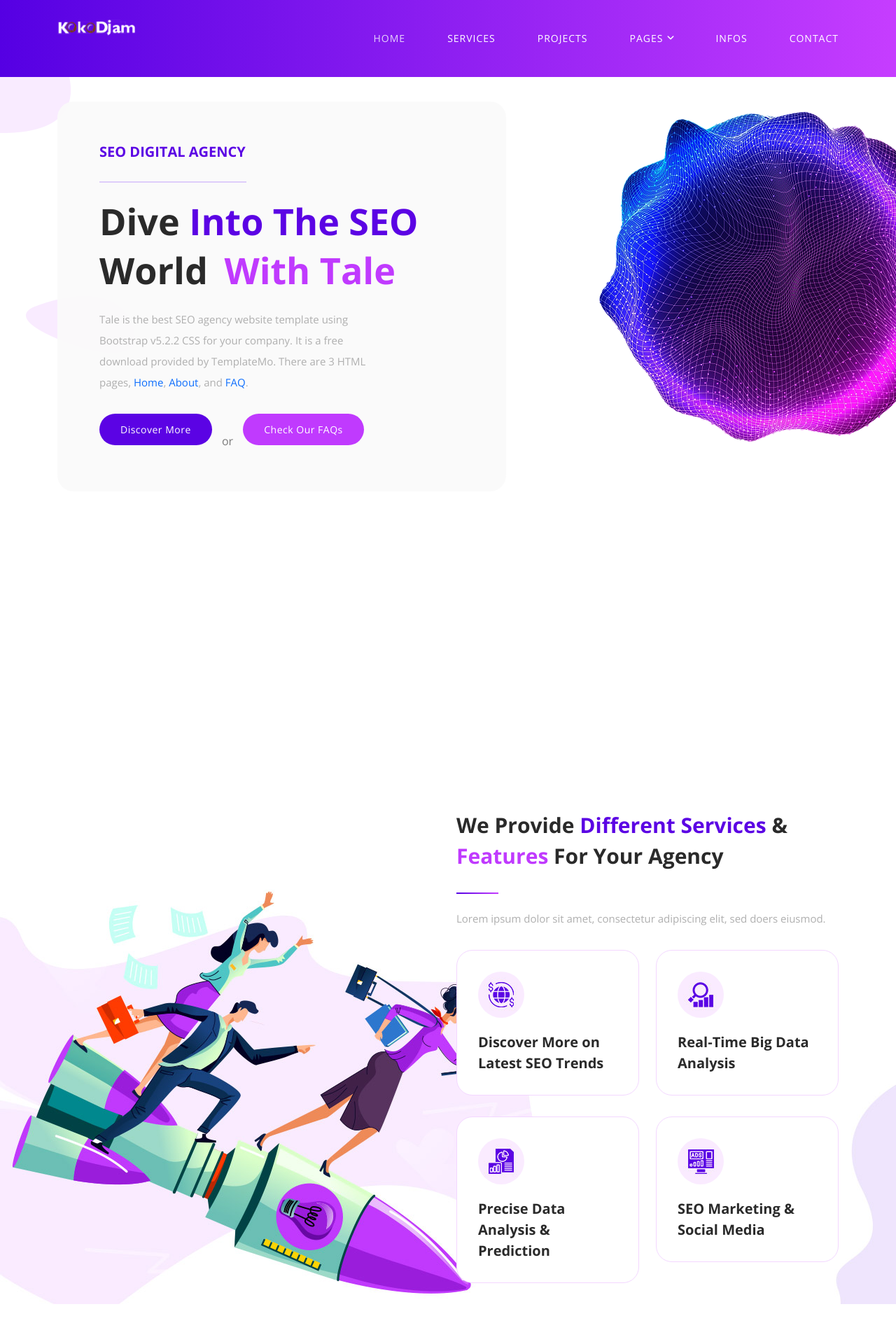
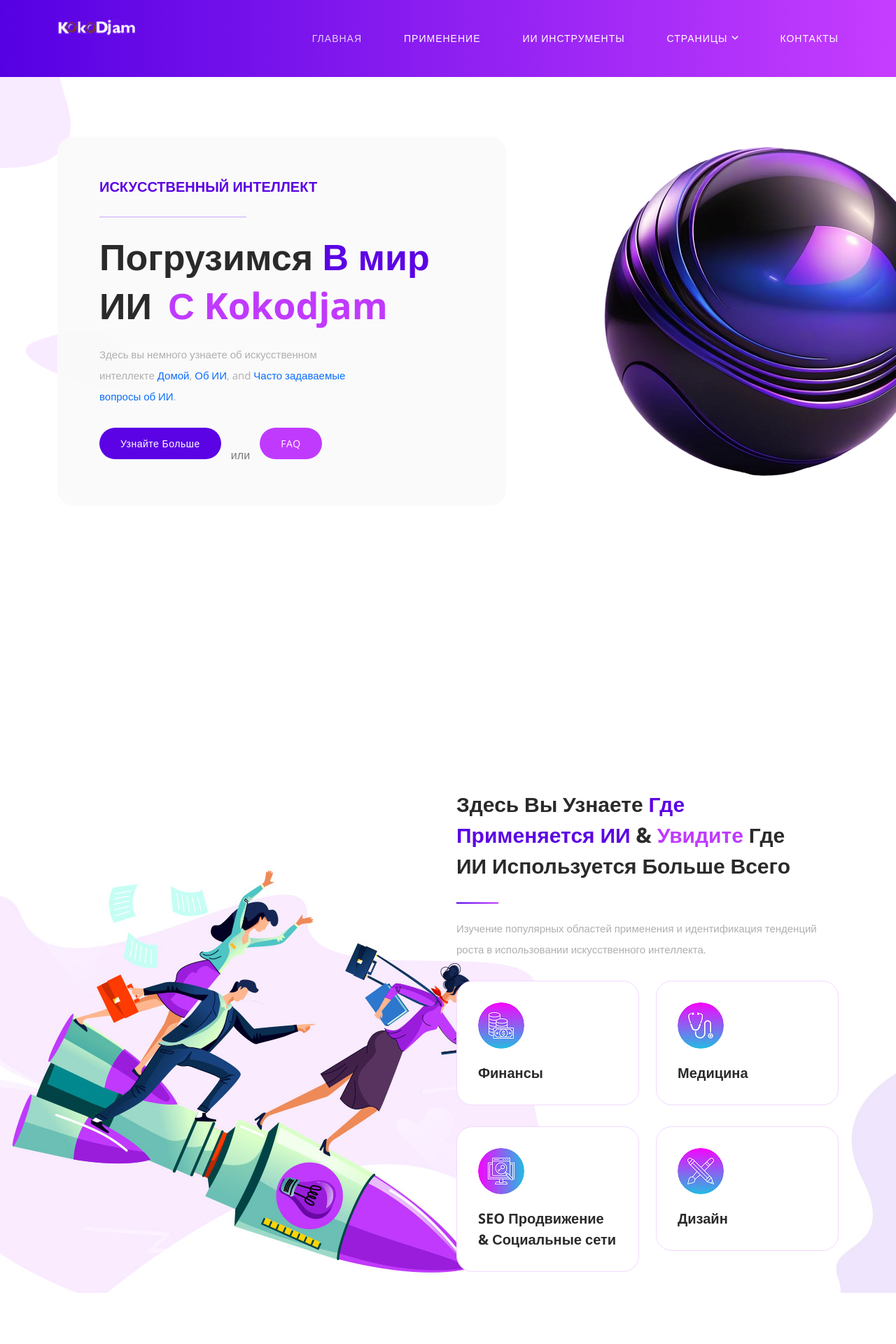
Before and after one commit to 27Kokos/competition, a PHP site: page / in a window 1280 px wide; the page is wider, and only the part inside the window is pictured. Shown: the top 1920 px of that part at 70% size. Run offline with PHP 8.4, Linux system fonts and the light colour scheme.

Commit message:
header ready and some basic inf in index.html

```diff
--- a/Kok/assets/css/templatemo-tale-seo-agency.css
+++ b/Kok/assets/css/templatemo-tale-seo-agency.css
@@ -825,17 +825,18 @@
 .main-banner {
   position: relative;
   padding: 295px 0px 185px 0px;
-  bottom: 150px;
-}
+  bottom: 100px;
+}
+
 
 .main-banner:after {
-  content: url(../images/12235_pixian_ai.png);
+  content: url(../images/b9cd5e23-6f01-4471-89d3-9a7c976b4660-1_pixian_ai.png);
   top: 250px;
   right: 0px;
   left: 800px;
   position: absolute;
-  width: 1000px;
-  height: 1000px;
+  width: 200px;
+  height: 200px;
   z-index: -1;
 }
 
--- a/Kok/index.html
+++ b/Kok/index.html
@@ -8,10 +8,16 @@
 
     <link href="https://fonts.googleapis.com/css2?family=Open+Sans:wght@300;400;500;600;700;800&display=swap" rel="stylesheet">
 
-    <title>Tale SEO Agency CSS Template by TemplateMo website</title>
+    <title>Kokodjam</title>
 
     <!-- Bootstrap core CSS -->
     <link href="vendor/bootstrap/css/bootstrap.min.css" rel="stylesheet">
+
+    <!--Icons-->
+    <link rel="apple-touch-icon" sizes="180x180" href="/Kok/assets/images/apple-touch-icon.png">
+    <link rel="icon" type="image/png" sizes="32x32" href="/Kok/assets/images/favicon-32x32.png">
+    <link rel="icon" type="image/png" sizes="16x16" href="/Kok/assets/images/favicon-16x16.png">
+    <link rel="manifest" href="/Kok/assets/images/site.webmanifest">
 
 
     <!-- Additional CSS Files -->
@@ -22,9 +28,6 @@
     <link rel="stylesheet"href="https://unpkg.com/swiper@7/swiper-bundle.min.css"/>
 <!--
 
-TemplateMo 582 Tale SEO Agency
-
-https://templatemo.com/tm-582-tale-seo-agency
 
 -->
   </head>
@@ -59,18 +62,17 @@
                     <!-- ***** Logo End ***** -->
                     <!-- ***** Menu Start ***** -->
                     <ul class="nav">
-                      <li class="scroll-to-section"><a href="#top" class="active">Home</a></li>
-                      <li class="scroll-to-section"><a href="#services">Services</a></li>
-                      <li class="scroll-to-section"><a href="#projects">Projects</a></li>
+                      <li class="scroll-to-section"><a href="#top" class="active">Главная</a></li>
+                      <li class="scroll-to-section"><a href="#services">Применение</a></li>
+                      <li class="scroll-to-section"><a href="#projects">ИИ Инструменты</a></li>
                       <li class="has-sub">
-                          <a href="javascript:void(0)">Pages</a>
+                          <a href="javascript:void(0)">Страницы</a>
                           <ul class="sub-menu">
-                              <li><a href="about.html">About Us</a></li>
-                              <li><a href="faqs.html">FAQs</a></li>
+                              <li><a href="about.html">Об ИИ</a></li>
+                              <li><a href="faqs.html">FAQ</a></li>
                           </ul>
                       </li>
-                      <li class="scroll-to-section"><a href="#infos">Infos</a></li>
-                      <li class="scroll-to-section"><a href="#contact">Contact</a></li>
+                      <li class="scroll-to-section"><a href="#contact">Контакты</a></li>
                   </ul>
                     <a class='menu-trigger'>
                         <span>Menu</span>
@@ -88,13 +90,13 @@
       <div class="row">
         <div class="col-lg-7">
           <div class="caption header-text">
-            <h6>SEO DIGITAL AGENCY</h6>
+            <h6>ИСКУССТВЕННЫЙ ИНТЕЛЛЕКТ</h6>
             <div class="line-dec"></div>
-            <h4>Dive <em>Into The SEO</em> World <span>With Tale</span></h4>
-            <p>Tale is the best SEO agency website template using Bootstrap v5.2.2 CSS for your company. It is a free download provided by TemplateMo. There are 3 HTML pages, <a href="index.html">Home</a>, <a href="about.html">About</a>, and <a href="faqs.html">FAQ</a>.</p>
-            <div class="main-button scroll-to-section"><a href="#services">Discover More</a></div>
-            <span>or</span>
-            <div class="second-button"><a href="faqs.html">Check our FAQs</a></div>
+            <h4>Погрузимся<em> В мир </em> ИИ <span>С Kokodjam</span></h4>
+            <p>Здесь вы немного узнаете об искусственном интеллекте <a href="index.html">Домой</a>, <a href="about.html">Об ИИ</a>, and <a href="faqs.html">Часто задаваемые вопросы об ИИ</a>.</p>
+            <div class="main-button scroll-to-section"><a href="#services">Узнайте больше</a></div>
+            <span>или</span>
+            <div class="second-button"><a href="faqs.html">FAQ</a></div>
           </div>
         </div>
       </div>
@@ -108,42 +110,91 @@
           <div class="row">
             <div class="col-lg-12">
               <div class="section-heading">
-                <h2>We Provide <em>Different Services</em> &amp;
-                  <span>Features</span> For Your Agency</h2>
+                <h2>Здесь вы узнаете <em>Где применяется ИИ</em> &amp;
+                  <span>Увидите</span> Где ИИ используется больше всего</h2>
                   <div class="line-dec"></div>
-                  <p>Lorem ipsum dolor sit amet, consectetur adipiscing elit, sed doers eiusmod.</p>
+                  <p>Изучение популярных областей применения и идентификация тенденций роста в использовании искусственного интеллекта.</p>
               </div>
             </div>
             <div class="col-lg-6 col-sm-6">
               <div class="service-item">
                 <div class="icon">
-                  <img src="assets/images/services-01.jpg" alt="discover SEO" class="templatemo-feature">
+                  <img src="assets/images/money_13909838.png" alt="discover SEO" class="templatemo-feature">
                 </div>
-                <h4>Discover More on Latest SEO Trends</h4>
+                <h4>Финансы</h4>
               </div>
             </div>
             <div class="col-lg-6 col-sm-6">
               <div class="service-item">
                 <div class="icon">
-                  <img src="assets/images/services-02.jpg" alt="data analysis" class="templatemo-feature">
+                  <img src="assets/images/phonendoscope_10737052.png" alt="data analysis" class="templatemo-feature">
                 </div>
-                <h4>Real-Time Big Data Analysis</h4>
+                <h4>Медицина</h4>
               </div>
             </div>
             <div class="col-lg-6 col-sm-6">
               <div class="service-item">
                 <div class="icon">
-                  <img src="assets/images/services-03.jpg" alt="precise data" class="templatemo-feature">
+                  <img src="assets/images/keywords_7204321.png" alt="precise data" class="templatemo-feature">
                 </div>
-                <h4>Precise Data Analysis &amp; Prediction</h4>
+                <h4>SEO Продвижение &amp; Социальные сети </h4>
               </div>
             </div>
             <div class="col-lg-6 col-sm-6">
               <div class="service-item">
                 <div class="icon">
-                  <img src="assets/images/services-04.jpg" alt="SEO marketing" class="templatemo-feature">
+                  <img src="assets/images/drawing-tool_10338915.png" alt="SEO marketing" class="templatemo-feature">
                 </div>
-                <h4>SEO Marketing &amp; Social Media</h4>
+                <h4>Дизайн</h4>
+              </div>
+            </div>
+          </div>
+        </div>
+      </div>
+    </div>
+  </div>
+
+  <div class="infos section" id="infos">
+    <div class="container">
+      <div class="row">
+        <div class="col-lg-12">
+          <div class="main-content">
+            <div class="row">
+              <div class="col-lg-6">
+                <div class="left-image">
+                  <img src="assets/images/left-infos.jpg" alt="">
+                </div>
+              </div>
+              <div class="col-lg-6">
+                <div class="section-heading">
+                  <h2>Статистика <em>Применение</em> ИИ <span>В различных сферах </span></h2>
+                  <div class="line-dec"></div>
+                  <p>Искусственный интеллект становится все более неотъемлемой частью нашей повседневной жизни,
+                    проникая в различные сферы деятельности и преобразуя их. От технологических инноваций до медицинских достижений,
+                    ИИ оказывает огромное влияние на развитие и совершенствование наших областей деятельности. Давайте рассмотрим,
+                    как именно распределены эти технологии в различных отраслях и какой вклад они вносят в современный мир."</p>
+                </div>
+                <div class="skills">
+                  <div class="skill-slide marketing">
+                    <div class="fill"></div>
+                    <h6>Финансы</h6>
+                    <span>15%</span>
+                  </div>
+                  <div class="skill-slide digital">
+                    <div class="fill"></div>
+                    <h6>Дизайн</h6>
+                    <span>5-7%</span>
+                  </div>
+                  <div class="skill-slide media">
+                    <div class="fill"></div>
+                    <h6>Медицина</h6>
+                    <span>25%</span>
+                  </div>
+                </div>
+                <p class="more-info">Проценты указывают на приблизительное распределение использования искусственного интеллекта в различных отраслях.
+                  Например, 25% в медицине и здравоохранении — в медицинских приложениях и технологиях здравоохранения означает,
+                  что около 25% всех приложений искусственного интеллекта применяются именно в этой сфере, . Такое распределение помогает
+                  оценить, где искусственный интеллект имеет наибольший вклад и какие отрасли имеют потенциал для дальнейшего развития в этой области.</p>
               </div>
             </div>
           </div>
@@ -157,7 +208,7 @@
       <div class="row">
         <div class="col-lg-6">
           <div class="section-heading">
-            <h2>Discover Our <em>Work</em> &amp; <span>Projects</span></h2>
+            <h2>Популярные <em>ИИ</em> <span>Инструменты</span></h2>
             <div class="line-dec"></div>
             <p>Lorem ipsum dolor sit amet, consectetur adipiscing elit, sed doers eiusmod.</p>
           </div>
@@ -208,49 +259,6 @@
               <div class="down-content">
                 <h4>Mobile Friendly Website Layouts</h4>
                 <a href="#"><i class="fa fa-link"></i></a>
-              </div>
-            </div>
-          </div>
-        </div>
-      </div>
-    </div>
-  </div>
-
-  <div class="infos section" id="infos">
-    <div class="container">
-      <div class="row">
-        <div class="col-lg-12">
-          <div class="main-content">
-            <div class="row">
-              <div class="col-lg-6">
-                <div class="left-image">
-                  <img src="assets/images/left-infos.jpg" alt="">
-                </div>
-              </div>
-              <div class="col-lg-6">
-                <div class="section-heading">
-                  <h2>More <em>About Us</em> &amp; What <span>We Offer</span></h2>
-                  <div class="line-dec"></div>
-                  <p>You are free to use this template for any purpose. You are not allowed to redistribute the downloadable ZIP file of Tale SEO Template on any other template website. Please contact us. Thank you.</p>
-                </div>
-                <div class="skills">
-                  <div class="skill-slide marketing">
-                    <div class="fill"></div>
-                    <h6>Marketing</h6>
-                    <span>90%</span>
-                  </div>
-                  <div class="skill-slide digital">
-                    <div class="fill"></div>
-                    <h6>Ditigal Media</h6>
-                    <span>80%</span>
-                  </div>
-                  <div class="skill-slide media">
-                    <div class="fill"></div>
-                    <h6>Social Media Managing</h6>
-                    <span>95%</span>
-                  </div>
-                </div>
-                <p class="more-info">Lorem ipsum dolor sit amet, consectetur adipiscing elit, sed doers eiusmod tempor incididunt ut labore et dolore dolor dolor sit amet, consectetur adipiscing elit, sed doers eiusmod.</p>
               </div>
             </div>
           </div>
```
Also changed, not shown: Kok/about.html (+15 -10 lines), Kok/faqs.html (+15 -11 lines), Kok/assets/images/android-chrome-192x192.png (added), Kok/assets/images/android-chrome-512x512.png (added), Kok/assets/images/apple-touch-icon.png (added), Kok/assets/images/b9cd5e23-6f01-4471-89d3-9a7c976b4660-1_pixian_ai.png (added), Kok/assets/images/drawing-tool_10338915.png (added), Kok/assets/images/favicon-16x16.png (added), Kok/assets/images/favicon-32x32.png (added), Kok/assets/images/favicon.ico (added), Kok/assets/images/first-aid-kit_6837439.png (added), Kok/assets/images/keywords_7204321.png (added), Kok/assets/images/money_13909838.png (added), Kok/assets/images/phonendoscope_10737052.png (added), 1 more files.
